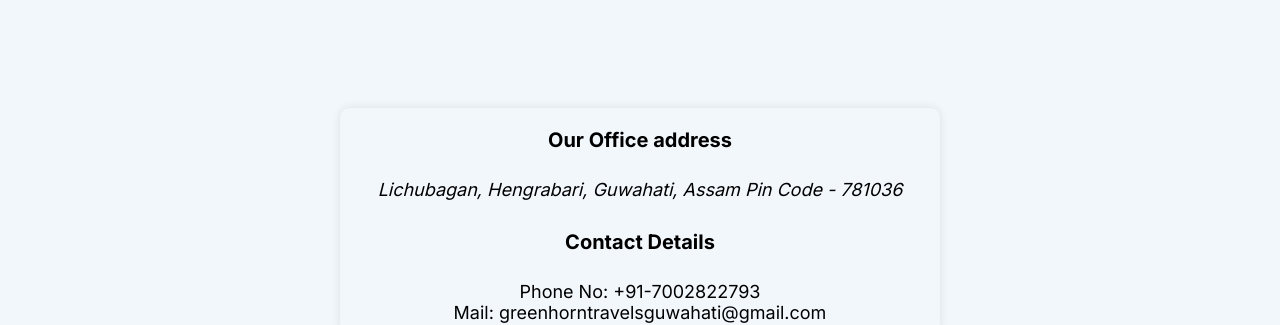
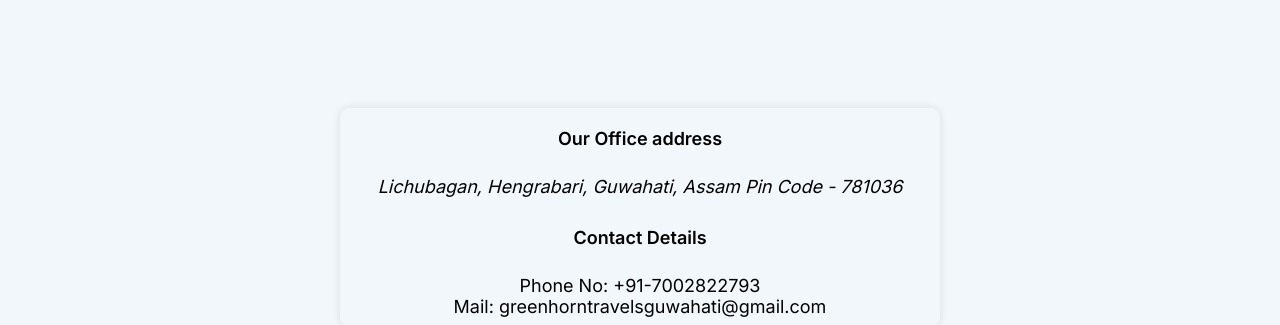
Before and after one commit to Abhishek10351/green-horn-travels, a Next.js app: page /about-us in a window 1280 px wide. Shown: the part 3203-3528 px from the top of the page. Built offline with nearby package versions, Linux system fonts and the light colour scheme.

Commit message:
Update Address.css

```diff
--- a/components/about/address/Address.css
+++ b/components/about/address/Address.css
@@ -20,7 +20,8 @@
     h2 {
         text-align: center;
         margin-top: 20px;
-        font-size: 20px;
+        font-size: 18px;
+        font-weight:600;
     }
 }
 @media screen and (max-width: 1024px) {
```
